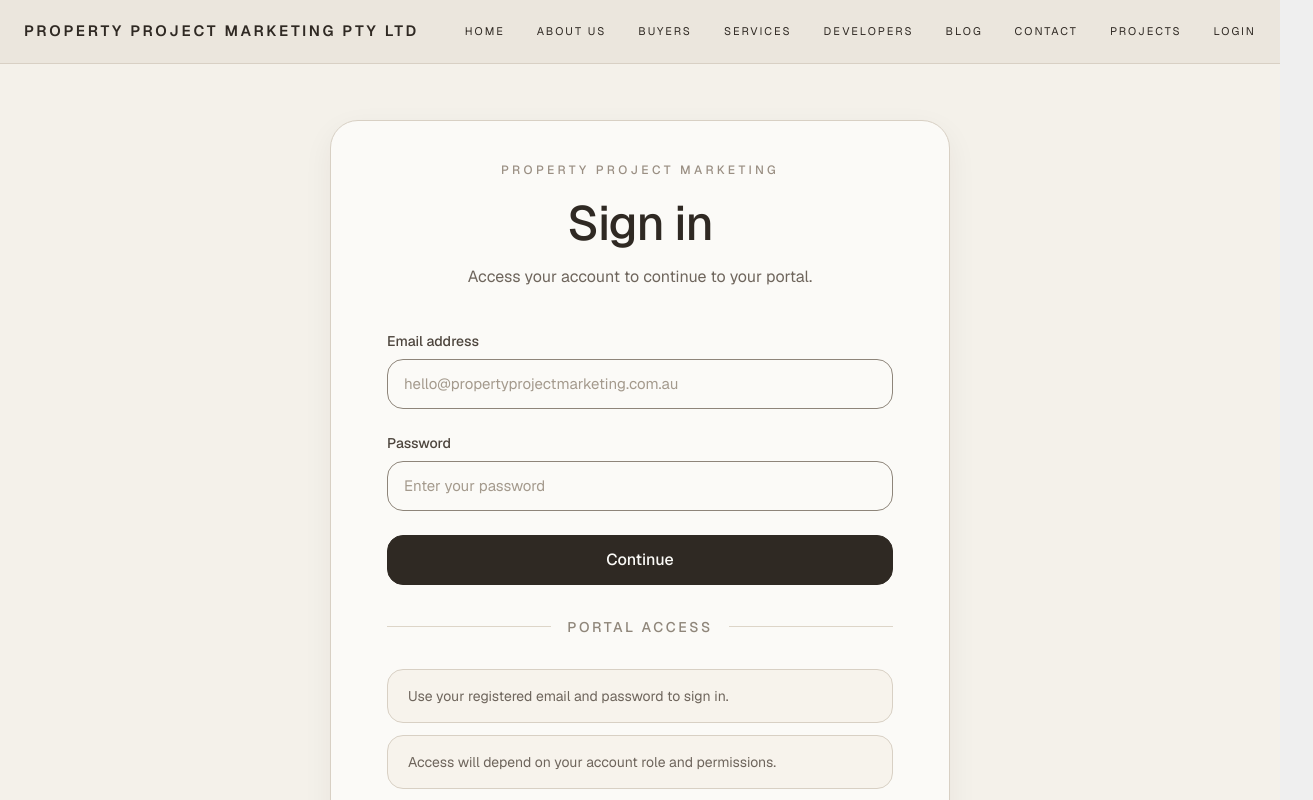
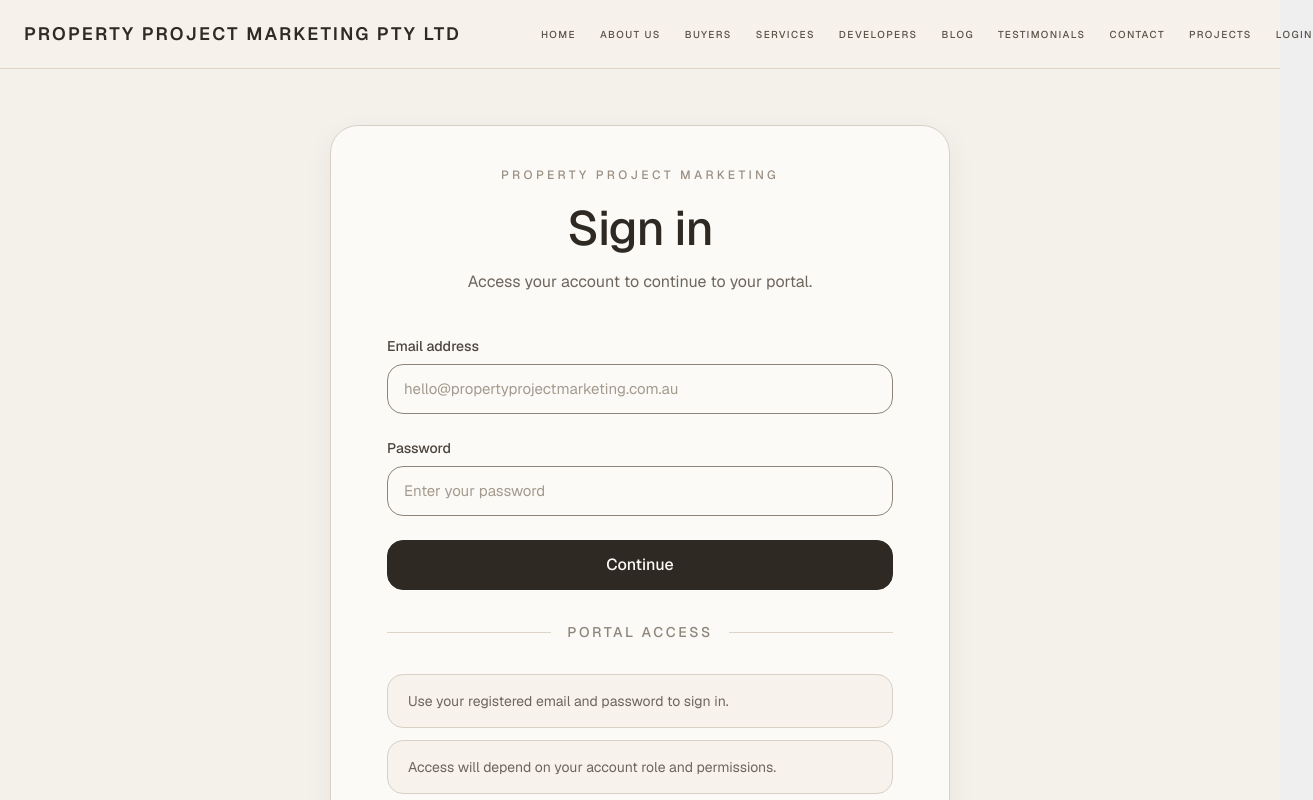
Before and after one commit to nedgerrard-ctrl/Propertied, a Next.js app: page /login in a window 1280 px wide. Shown: the top 800 px of the page, 1313 px wide, since content can reach past the window. Built offline with nearby package versions, Linux system fonts and the light colour scheme; no server answers.

Commit message:
matched all navbar links

```diff
--- a/app/about/page.tsx
+++ b/app/about/page.tsx
@@ -16,16 +16,36 @@
           </div>
 
           <nav className="ml-16 flex items-center gap-6 whitespace-nowrap text-[10px] font-medium uppercase tracking-[0.14em] text-[#5b5147]">
-            <a href="/" className="transition hover:text-[#1f1a17]">Home</a>
-            <a href="/about" className="transition hover:text-[#1f1a17]">About Us</a>
-            <a href="#" className="transition hover:text-[#1f1a17]">Buyers</a>
-            <a href="#" className="transition hover:text-[#1f1a17]">Services</a>
-            <a href="#" className="transition hover:text-[#1f1a17]">Developers</a>
-            <a href="#" className="transition hover:text-[#1f1a17]">Blog</a>
-            <a href="#" className="transition hover:text-[#1f1a17]">Testimonials</a>
-            <a href="/contact" className="transition hover:text-[#1f1a17]">Contact</a>
-            <a href="#" className="transition hover:text-[#1f1a17]">Projects</a>
-            <a href="#" className="transition hover:text-[#1f1a17]">Login</a>
+            <a href="/" className="transition hover:text-[#1f1a17]">
+              Home
+            </a>
+            <a href="/about" className="transition hover:text-[#1f1a17]">
+              About Us
+            </a>
+            <a href="#" className="transition hover:text-[#1f1a17]">
+              Buyers
+            </a>
+            <a href="#" className="transition hover:text-[#1f1a17]">
+              Services
+            </a>
+            <a href="#" className="transition hover:text-[#1f1a17]">
+              Developers
+            </a>
+            <a href="#" className="transition hover:text-[#1f1a17]">
+              Blog
+            </a>
+            <a href="testimonial" className="transition hover:text-[#1f1a17]">
+              Testimonials
+            </a>
+            <a href="/contact" className="transition hover:text-[#1f1a17]">
+              Contact
+            </a>
+            <a href="#" className="transition hover:text-[#1f1a17]">
+              Projects
+            </a>
+            <a href="/login" className="transition hover:text-[#1f1a17]">
+              Login
+            </a>
           </nav>
         </div>
       </header>
--- a/app/login/page.tsx
+++ b/app/login/page.tsx
@@ -60,70 +60,43 @@
 
   return (
     <main className="min-h-screen bg-[#f4f1ea] text-[#2f2923]">
-      <header className="border-b border-[#d8d0c4] bg-[#ebe6dd]">
-        <div className="mx-auto flex max-w-7xl items-center justify-between px-6 py-5">
-          <Link
-            href="/"
-            className="text-[15px] font-semibold uppercase tracking-[0.18em] text-[#2f2923]"
-          >
+      <header className="border-b border-[#ddd3c6] bg-[#f6f2eb]/95 backdrop-blur">
+        <div className="mx-auto flex max-w-7xl flex-col gap-4 px-6 py-5 md:flex-row md:items-center md:justify-between">
+          <div className="shrink-0 text-lg font-semibold tracking-[0.12em] text-[#2f2a24] uppercase">
             Property Project Marketing Pty Ltd
-          </Link>
+          </div>
 
-          <nav className="hidden items-center gap-8 md:flex">
-            <Link
-              href="/"
-              className="text-[11px] uppercase tracking-[0.18em] text-[#6e655c] transition hover:text-[#2f2923]"
-            >
+          <nav className="ml-16 flex items-center gap-6 whitespace-nowrap text-[10px] font-medium uppercase tracking-[0.14em] text-[#5b5147]">
+            <a href="/" className="transition hover:text-[#1f1a17]">
               Home
-            </Link>
-            <Link
-              href="/about"
-              className="text-[11px] uppercase tracking-[0.18em] text-[#6e655c] transition hover:text-[#2f2923]"
-            >
+            </a>
+            <a href="/about" className="transition hover:text-[#1f1a17]">
               About Us
-            </Link>
-            <Link
-              href="/buyers"
-              className="text-[11px] uppercase tracking-[0.18em] text-[#6e655c] transition hover:text-[#2f2923]"
-            >
+            </a>
+            <a href="#" className="transition hover:text-[#1f1a17]">
               Buyers
-            </Link>
-            <Link
-              href="/services"
-              className="text-[11px] uppercase tracking-[0.18em] text-[#6e655c] transition hover:text-[#2f2923]"
-            >
+            </a>
+            <a href="#" className="transition hover:text-[#1f1a17]">
               Services
-            </Link>
-            <Link
-              href="/developers"
-              className="text-[11px] uppercase tracking-[0.18em] text-[#6e655c] transition hover:text-[#2f2923]"
-            >
+            </a>
+            <a href="#" className="transition hover:text-[#1f1a17]">
               Developers
-            </Link>
-            <Link
-              href="/blog"
-              className="text-[11px] uppercase tracking-[0.18em] text-[#6e655c] transition hover:text-[#2f2923]"
-            >
+            </a>
+            <a href="#" className="transition hover:text-[#1f1a17]">
               Blog
-            </Link>
-            <Link
-              href="/contact"
-              className="text-[11px] uppercase tracking-[0.18em] text-[#6e655c] transition hover:text-[#2f2923]"
-            >
+            </a>
+            <a href="testimonial" className="transition hover:text-[#1f1a17]">
+              Testimonials
+            </a>
+            <a href="/contact" className="transition hover:text-[#1f1a17]">
               Contact
-            </Link>
-            <Link
-              href="/projects"
-              className="text-[11px] uppercase tracking-[0.18em] text-[#6e655c] transition hover:text-[#2f2923]"
-            >
+            </a>
+            <a href="#" className="transition hover:text-[#1f1a17]">
               Projects
-            </Link>
-            <Link
-              href="/login"
-              className="text-[11px] uppercase tracking-[0.18em] text-[#2f2923]"
-            >
+            </a>
+            <a href="/login" className="transition hover:text-[#1f1a17]">
               Login
-            </Link>
+            </a>
           </nav>
         </div>
       </header>
--- a/app/page.tsx
+++ b/app/page.tsx
@@ -104,7 +104,7 @@
             <a href="#" className="transition hover:text-[#1f1a17]">
               Blog
             </a>
-            <a href="#" className="transition hover:text-[#1f1a17]">
+            <a href="testimonial" className="transition hover:text-[#1f1a17]">
               Testimonials
             </a>
             <a href="/contact" className="transition hover:text-[#1f1a17]">
--- a/app/testimonial/page.tsx
+++ b/app/testimonial/page.tsx
@@ -64,6 +64,24 @@
     review:
       "Professional presentation, timely follow-up, and a strong understanding of what investors actually need.",
   },
+  {
+    id: "7",
+    rating: 4,
+    username: "Bryan C",
+    role: "Local Investor",
+    image: "/images/house2.png",
+    review:
+      "Professional presentation, timely follow-up, and a strong understanding of what investors actually need.",
+  },
+  {
+    id: "8",
+    rating: 4,
+    username: "Wallace C",
+    role: "Local Investor",
+    image: "/images/house2.png",
+    review:
+      "Professional presentation, timely follow-up, and a strong understanding of what investors actually need.",
+  },
 ];
 
 const averageRating =
```
